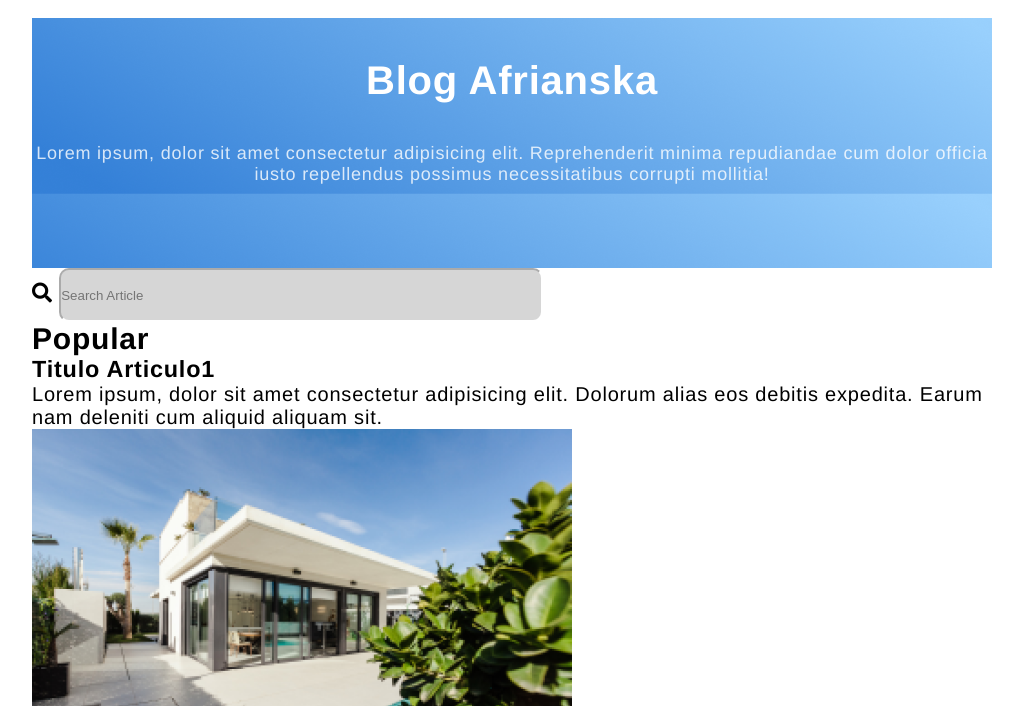
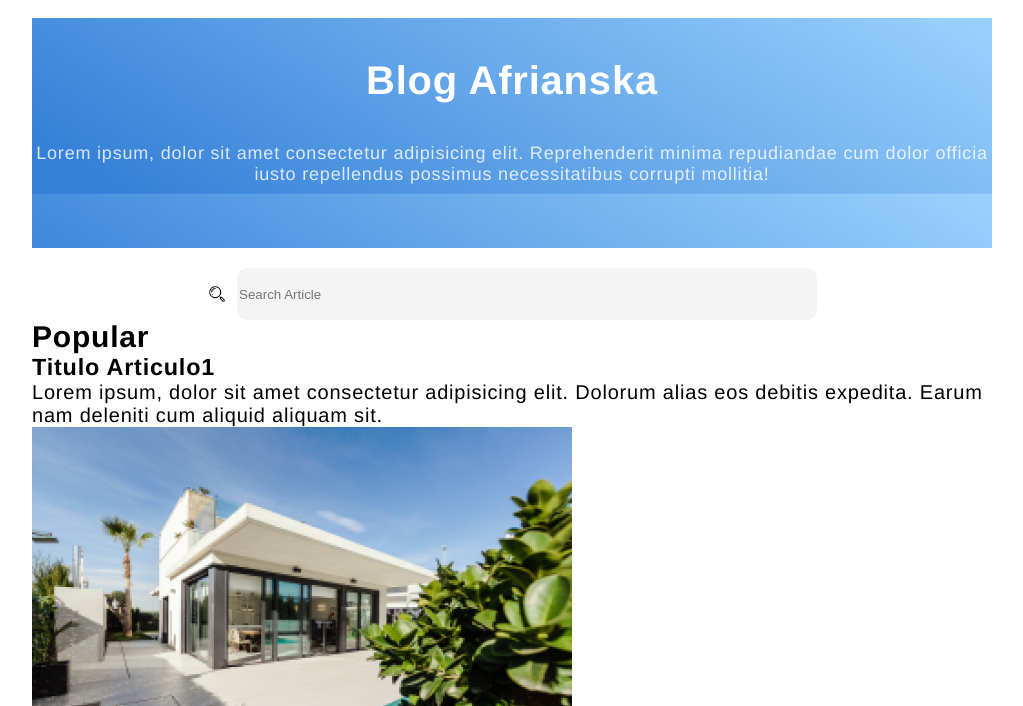
Before and after one commit to ricardolive1908/Hackaton-Semana2-Repo, a plain HTML site: page index.html in a window 1280 px wide. Shown: the part 94-800 px from the top of the page, without its empty margins (128-1151 px from the left). Drawn offline with Linux system fonts and the light colour scheme.

Commit message:
actualizando

```diff
--- a/index.html
+++ b/index.html
@@ -25,10 +25,10 @@
     <h2>
       Lorem ipsum, dolor sit amet consectetur adipisicing elit. Reprehenderit minima repudiandae cum dolor officia iusto repellendus possimus necessitatibus corrupti mollitia!
   </section>
-    <div class="search-bar">
-      <i class="fas fa-search"></i>
-    <input style="  height: 50px; width: 50%; background-color: rgb(214, 214, 214); box-shadow: black; border-color: white; border-radius: 10px;" placeholder="Search Article" >
-    </div>
+    <section class="search-bar">
+      <img src="./images/search.png" alt="">
+    <input type="text" placeholder="Search Article" >
+    </section>
     <div class="section-popular">
       <h2>Popular</h2>
       <div class="article-main">
--- a/styles/index.css
+++ b/styles/index.css
@@ -37,7 +37,7 @@ font-size: 1.2em;
 .banner {
   background-image: url(../images/banner1.png);
   background-size: 100%;
-  height: 250px;
+  height: 230px;
   text-align: center;
 }
 
@@ -55,3 +55,53 @@ font-size: 1.2em;
   opacity: 0.8;
   color: white;
 }
+
+.search-bar {
+  padding-top: 20px;
+  display: flex;
+  align-items: center;
+  justify-content: center;
+}
+
+.search-bar img {
+  width: 1em;
+  height: 1em;
+  margin-right: 0.5em;
+}
+
+img{
+  vertical-align: middle;
+}
+
+.search-bar input {
+  height: 50px;
+  width: 60%;
+  border-style: none;
+  background-color: #f4f4f4;
+  box-shadow: black;
+  border-radius: 10px;
+}
+
+input {
+  -webkit-writing-mode: horizontal-tb !important;
+  text-rendering: auto;
+  color: -internal-light-dark-color(black, white);
+  letter-spacing: normal;
+  word-spacing: normal;
+  text-transform: none;
+  text-indent: 0px;
+  text-shadow: none;
+  display: inline-block;
+  text-align: start;
+  -webkit-appearance: textfield;
+  background-color: -internal-light-dark-color(rgb(255, 255, 255), rgb(59, 59, 59));
+  -webkit-rtl-ordering: logical;
+  cursor: text;
+  margin: 0em;
+  font: 400 13.3333px Arial;
+  padding: 1px 2px;
+  border-width: 2px;
+  border-style: inset;
+  border-color: -internal-light-dark-color(rgb(118, 118, 118), rgb(195, 195, 195));
+  border-image: initial;
+}
```
Also changed, not shown: images/search.png (added).
